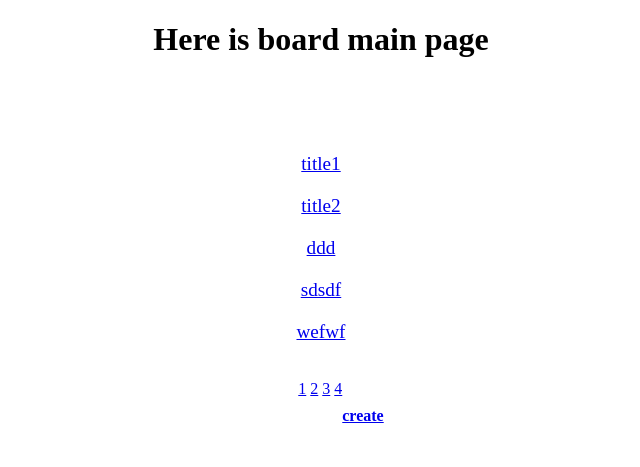
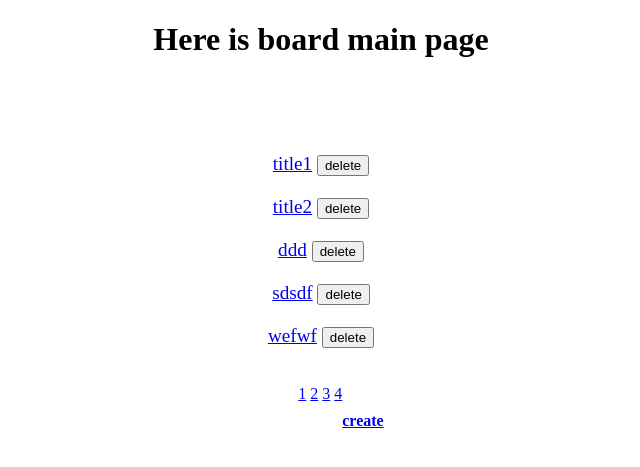
Before and after one commit to yeongjaelee/board_project, a Django app: page / in a window 1280 px wide. Shown: the top 467 px of the page, without its empty margins (319-959 px from the left). Run offline with Django 4.2, Linux system fonts and the light colour scheme; data comes from the database, SQL or seed files in the repository.

Commit message:
modify html in post_list

```diff
--- a/templates/post_list.html
+++ b/templates/post_list.html
@@ -4,11 +4,12 @@
 <head>
     <link rel="stylesheet" href="{% static 'css/post_list.css' %}?after1">
 </head>
-<html>
         <h1 style="text-align: center; height: 100px; bottom:0" >Here is board main page </h1>
-        <div></div>
-        {% for post in page_obj %}
-            <a href="{% url 'detail' post_id=post.id %}"><div class="centered_2">{{ post.title }}</div></a>
+        {% for post in page_obj %}<div class="centered_2">
+            <a href="{% url 'detail' post_id=post.id %}">
+                {{ post.title }}</a>
+            <button>delete</button>
+            </div>
         {% endfor %}
         <div class="centered">
             <ul class="pagination justify-content-center">
```
